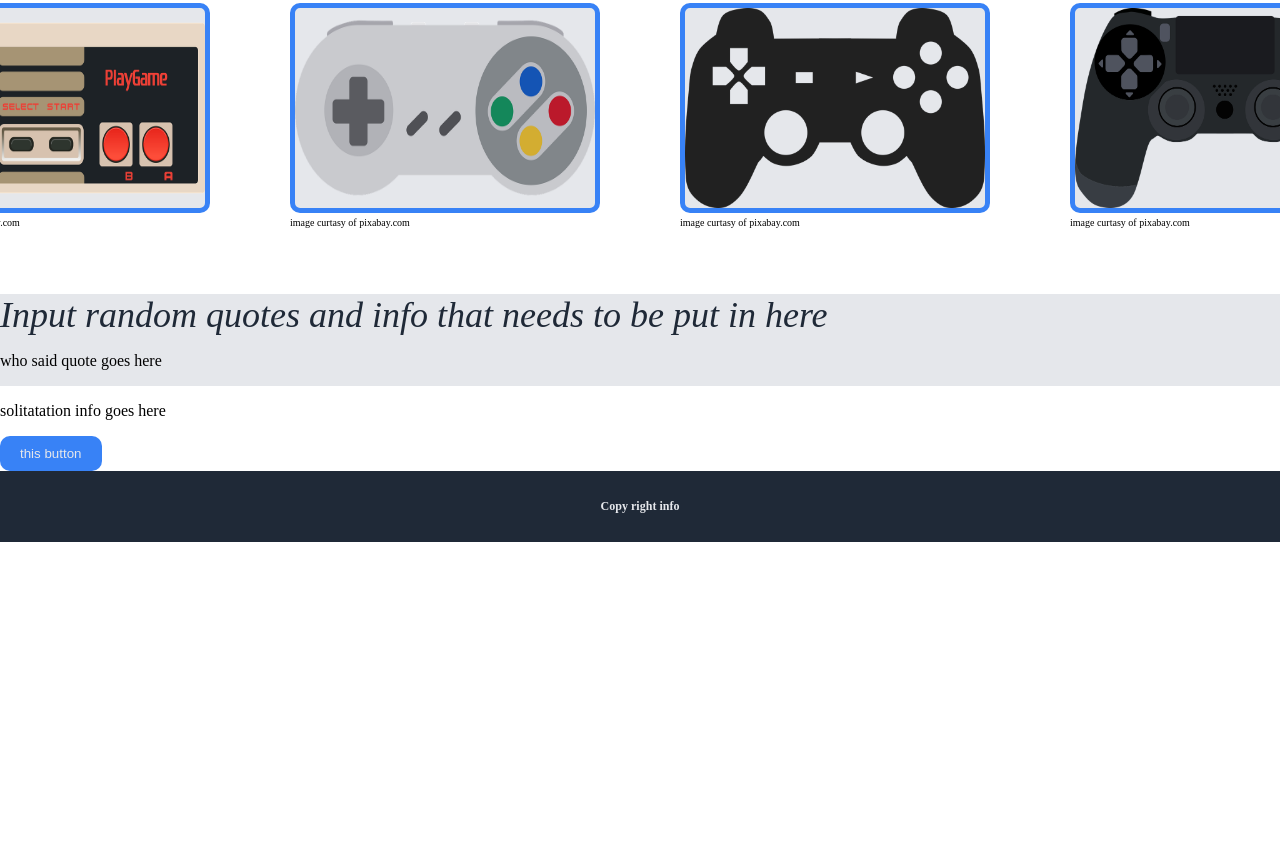
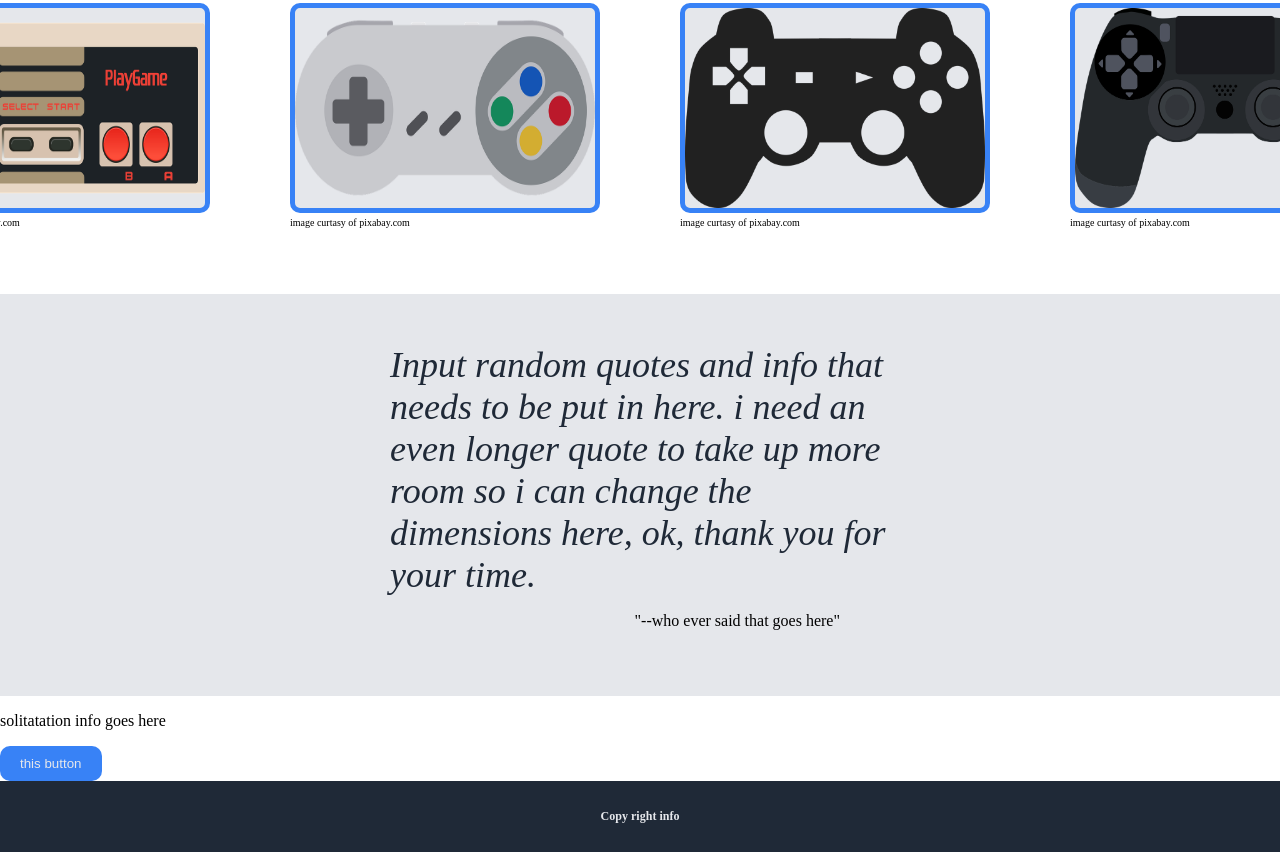
Before and after one commit to tehfirstfrost/top-web-project, a plain HTML site: page index.html in a window 1280 px wide. Shown: the part 542-1394 px from the top of the page. Before the commit the page ends 1084 px from the top, so only its background shows below. Drawn offline with Linux system fonts and the light colour scheme.

Commit message:
Complete styling for middle section 2

```diff
--- a/css/style.css
+++ b/css/style.css
@@ -58,7 +58,6 @@ a{
     margin-left: 20px;
     color: #E5e7eb;
     text-decoration: none;
-
 }
 
 a:hover{
@@ -70,7 +69,6 @@ a:hover{
     font-size: 48px;
     font-weight: bolder;
     height: auto;
-
     padding: 0;
     margin-bottom: 0;
 }
@@ -79,7 +77,6 @@ a:hover{
     font-size: 24px;
     color: #f9faf8;
     text-align: left;
-
     margin-top: 0;
     margin-right: 0;
 }
@@ -98,7 +95,6 @@ button{
     display: flex;
     justify-content: center;
     padding-bottom: 50px;
-
 }
 
 h3{
@@ -125,10 +121,16 @@ img{
 }
 
 .mid2{
+    display:flex;
+    flex-direction: column;
+    align-items: center;
     background-color: #E5e7eb;
+    padding: 50px;
 }
 
 .quote{
+    height: auto;
+    width: 500px;
     color: #1F2937;
     font-size: 36px;
     font-style: italic;
@@ -136,7 +138,8 @@ img{
 }
 
 .quote-sig{
-
+    width:400px;
+    text-align: right;
 }
 
 .mid3{
@@ -150,7 +153,6 @@ p{
     text-align: center;
     background-color: #1F2937;
     font-size: 18px;
-
     color: #E5e7eb;
 }
 
--- a/index.html
+++ b/index.html
@@ -58,8 +58,10 @@
         </div>
 
         <div class="mid2">
-            <div class="quote">Input random quotes and info that needs to be put in here</div>
-            <p class="quote-sig">who said quote goes here</p>
+            <div class="quote">Input random quotes and info that needs to
+                    be put in here. i need an even longer quote to take up more room
+                    so i can change the dimensions here, ok, thank you for your time.</div>
+            <p class="quote-sig">"--who ever said that goes here"</p>
         </div>
 
         <div class="mid3">
```
